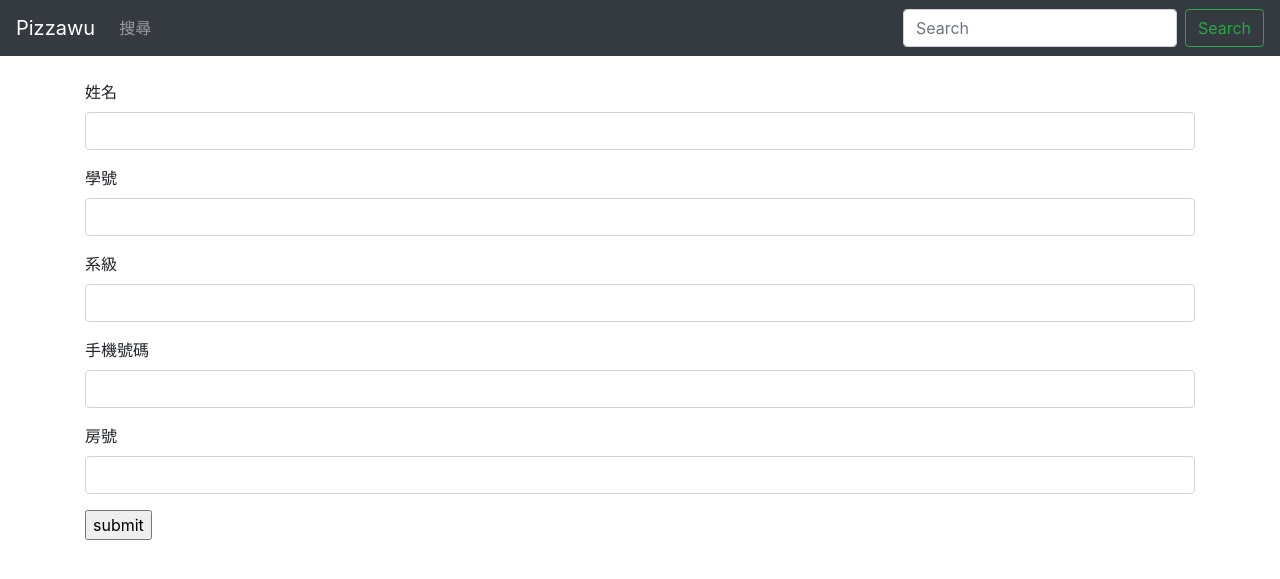
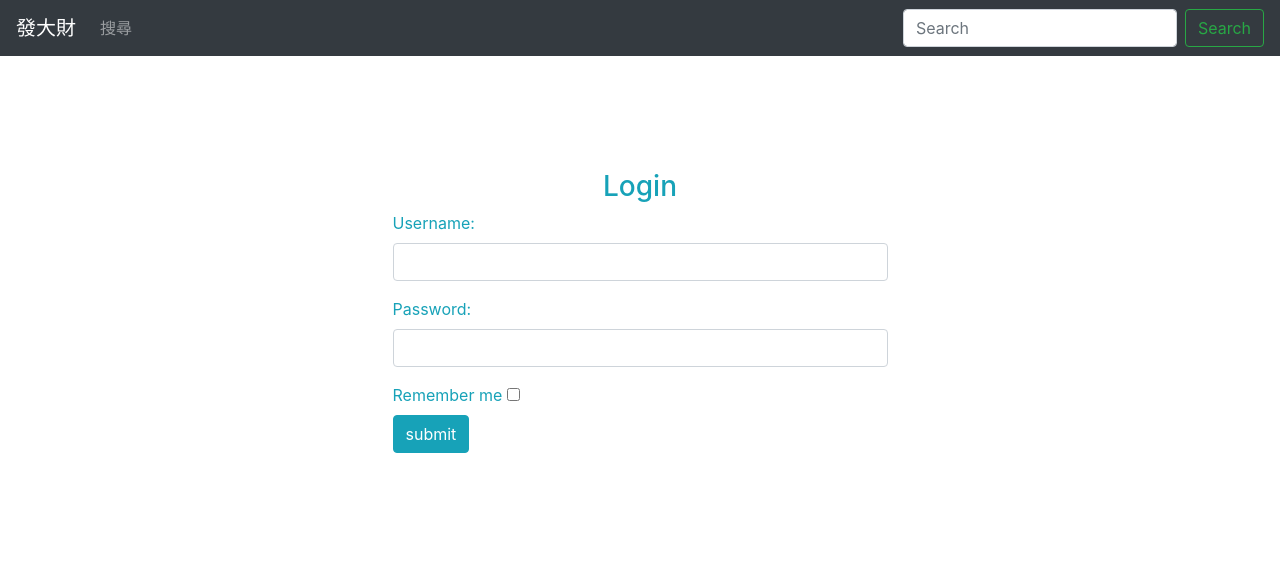
Before and after one commit to s910702s910702/dorm_linebot, a Django app: page /hello/ in a window 1280 px wide. Shown: the top 579 px of the page. Run offline with Django 3.2, Linux system fonts and the light colour scheme; some libraries are stand-ins or nearby versions.

Commit message:
move hello to register

```diff
--- a/backend/views.py
+++ b/backend/views.py
@@ -9,6 +9,22 @@ from linebot.models import MessageEvent, TextMessage, TextSendMessage
 
 # register
 from django.views.generic import TemplateView
+
+# for linebot api
+from dorm_linebot import settings
+line_bot_api = LineBotApi(settings.LINE_CHANNEL_ACCESS_TOKEN)
+parser = WebhookParser(settings.LINE_CHANNEL_SECRET)
+
+# linebot callback function
+from django.http import *
+from linebot.exceptions import *
+
+# hash
+
+
+# ===================================
+
+
 
 class hello(TemplateView):
 	template_name = 'hello.html'
@@ -26,14 +42,6 @@ class hello(TemplateView):
 
 		return render(request, 'hello.html')
 
-# for linebot api
-from dorm_linebot import settings
-line_bot_api = LineBotApi(settings.LINE_CHANNEL_ACCESS_TOKEN)
-parser = WebhookParser(settings.LINE_CHANNEL_SECRET)
-
-# linebot callback function
-from django.http import *
-from linebot.exceptions import *
 
 @csrf_exempt
 def callback(request):
--- a/templates/base.html
+++ b/templates/base.html
@@ -1,40 +1,50 @@
 <!doctype html>
 <html lang="en">
+
 <head>
     <!-- Required meta tags -->
     <meta charset="utf-8">
     <meta name="viewport" content="width=device-width, initial-scale=1, shrink-to-fit=no">
     <!-- Bootstrap CSS -->
     <link rel="stylesheet" href="https://stackpath.bootstrapcdn.com/bootstrap/4.4.1/css/bootstrap.min.css" integrity="sha384-Vkoo8x4CGsO3+Hhxv8T/Q5PaXtkKtu6ug5TOeNV6gBiFeWPGFN9MuhOf23Q9Ifjh" crossorigin="anonymous">
-    <title>Pizzawu</title>
+    <title>Dorm linebot</title>
 </head>
+
 <body>
     <nav class="navbar navbar-expand-lg navbar-dark bg-dark">
-  <a class="navbar-brand" href="#">Pizzawu</a>
+        <a class="navbar-brand" href="/hello/">發大財</a>
+
         <button class="navbar-toggler" type="button" data-toggle="collapse" data-target="#navbarSupportedContent" aria-controls="navbarSupportedContent" aria-expanded="false" aria-label="Toggle navigation">
             <span class="navbar-toggler-icon"></span>
         </button>
+
         <div class="collapse navbar-collapse" id="navbarSupportedContent">
             <ul class="navbar-nav mr-auto">
                 <li class="nav-item">
                     <a class="nav-link" href="#">搜尋</a>
                 </li>
             </ul>
+
             <form class="form-inline my-2 my-lg-0">
                 <input class="form-control mr-sm-2" type="search" placeholder="Search" aria-label="Search">
                 <button class="btn btn-outline-success my-2 my-sm-0" type="submit">Search</button>
             </form>
         </div>
+
     </nav>
+
     <br>
+
     <div class="container">
         {% block content2 %}
         {% endblock %}
     </div>
+
     <!-- Optional JavaScript -->
     <!-- jQuery first, then Popper.js, then Bootstrap JS -->
     <script src="https://code.jquery.com/jquery-3.4.1.slim.min.js" integrity="sha384-J6qa4849blE2+poT4WnyKhv5vZF5SrPo0iEjwBvKU7imGFAV0wwj1yYfoRSJoZ+n" crossorigin="anonymous"></script>
     <script src="https://cdn.jsdelivr.net/npm/popper.js@1.16.0/dist/umd/popper.min.js" integrity="sha384-Q6E9RHvbIyZFJoft+2mJbHaEWldlvI9IOYy5n3zV9zzTtmI3UksdQRVvoxMfooAo" crossorigin="anonymous"></script>
     <script src="https://stackpath.bootstrapcdn.com/bootstrap/4.4.1/js/bootstrap.min.js" integrity="sha384-wfSDF2E50Y2D1uUdj0O3uMBJnjuUD4Ih7YwaYd1iqfktj0Uod8GCExl3Og8ifwB6" crossorigin="anonymous"></script>
 </body>
+
 </html>
--- a/templates/hello.html
+++ b/templates/hello.html
@@ -1,33 +1,34 @@
 {% extends 'base.html'%}
 {% block content2 %}
 
-<form action="/hello/" method="post">{% csrf_token %}
+<div id="login">
+    <h3 class="text-center text-white pt-5">Login form</h3>
+    <div class="container">
+        <div id="login-row" class="row justify-content-center align-items-center">
+            <div id="login-column" class="col-md-6">
+                <div id="login-box" class="col-md-12">
+                    <form id="login-form" class="form" action="" method="post">{% csrf_token %}
+
+                        <h3 class="text-center text-info">Login</h3>
                         <div class="form-group">
-    <label>姓名</label>
-        <input type="text" class="form-control" name="name" placeholder="">
+                            <label for="username" class="text-info">Username:</label><br>
+                            <input type="text" name="username" id="username" class="form-control">
                         </div>
 
                         <div class="form-group">
-        <label for="sid">學號</label>
-        <input type="text" class="form-control" name="sid" placeholder="">
+                            <label for="password" class="text-info">Password:</label><br>
+                            <input type="text" name="password" id="password" class="form-control">
                         </div>
 
                         <div class="form-group">
-        <label for="grade">系級</label>
-        <input type="text" class="form-control" name="grade" placeholder="">
+                            <label for="remember-me" class="text-info"><span>Remember me</span> <span><input id="remember-me" name="remember-me" type="checkbox"></span></label><br>
+                            <input type="submit" name="submit" class="btn btn-info btn-md" value="submit">
                         </div>
 
-    <div class="form-group">
-        <label for="pnum">手機號碼</label>
-        <input type="text" class="form-control" name="pnum" placeholder="">
+                    </form>
                 </div>
-
-    <div class="form-group">
-        <label>房號</label>
-        <input type="text" class="form-control" name="rnum" placeholder="">
             </div>
-
-    <input type="submit" name="complete" value="submit">
-</form>
-
+        </div>
+    </div>
+</div>
 {% endblock %}
```
Also changed, not shown: backend/models.py (+7 -0 lines), templates/register.html (added, +26 -0 lines), backend/migrations/0002_acc.py (added), db.sqlite3. Lines whose indentation alone changed are shown as unchanged.
